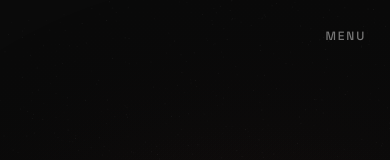
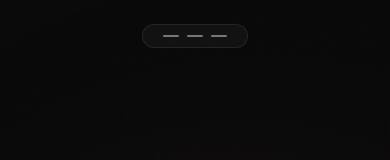
Before and after one commit to valtrix7/maria-portfolio, a React (Vite) app: page / in a window 390 px wide. Shown: the top 160 px of the page. Built offline with nearby package versions, Linux system fonts and the light colour scheme.

Commit message:
Center hamburger menu trigger in header with transparent pill style

```diff
--- a/src/components/Header.jsx
+++ b/src/components/Header.jsx
@@ -42,8 +42,12 @@ const Header = () => {
           onClick={() => setMenuOpen(true)}
           aria-label="Open menu"
         >
-          <span className="menu-trigger-text">MENU</span>
+          <span className="menu-trigger-line" />
+          <span className="menu-trigger-line" />
+          <span className="menu-trigger-line" />
         </button>
+
+        <div className="header-spacer" />
       </header>
 
       <MenuCard isOpen={menuOpen} onClose={() => setMenuOpen(false)} />
--- a/src/index.css
+++ b/src/index.css
@@ -190,25 +190,32 @@ section {
 }
 
 .menu-trigger {
-  background: transparent;
-  border: none;
+  position: absolute;
+  left: 50%;
+  transform: translateX(-50%);
+  background: rgba(255, 255, 255, 0.04);
+  border: 1px solid rgba(255, 255, 255, 0.08);
+  border-radius: 100px;
   cursor: pointer;
-  padding: 8px 0;
+  padding: 10px 20px;
   display: flex;
   align-items: center;
   gap: 8px;
+  transition: background 0.3s ease;
 }
-.menu-trigger-text {
-  font-family: 'Space Grotesk', sans-serif;
-  font-size: 12px;
-  font-weight: 500;
-  color: var(--text-secondary);
-  text-transform: uppercase;
-  letter-spacing: 0.15em;
-  transition: color 0.3s ease;
+.menu-trigger:hover {
+  background: rgba(255, 255, 255, 0.08);
 }
-.menu-trigger:hover .menu-trigger-text {
-  color: var(--text);
+.menu-trigger-line {
+  display: block;
+  width: 16px;
+  height: 1.5px;
+  background: var(--text-secondary);
+  border-radius: 2px;
+}
+.header-spacer {
+  width: 22px;
+  flex-shrink: 0;
 }
 
 /* ---------- Horizontal Scroll Section ---------- */
```
